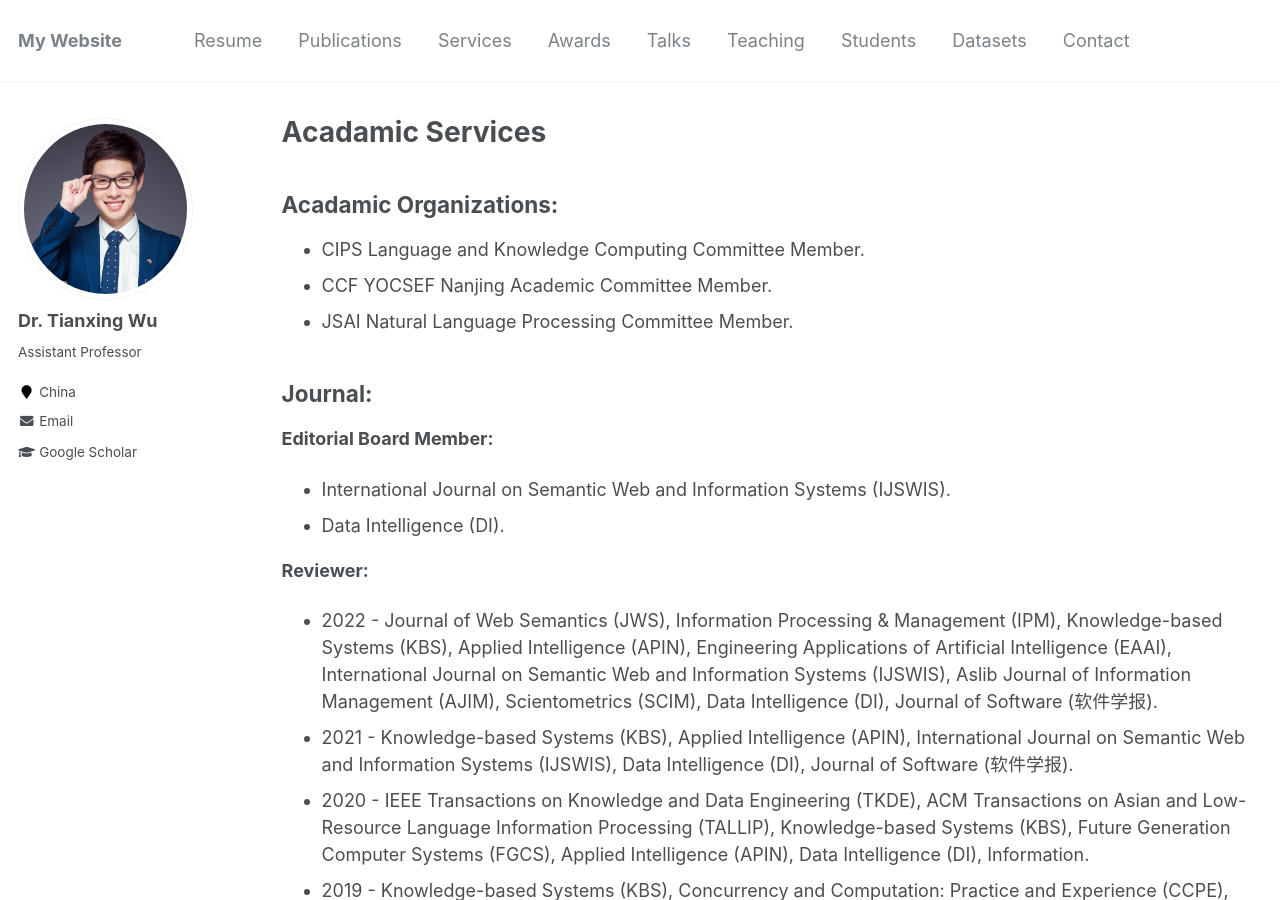
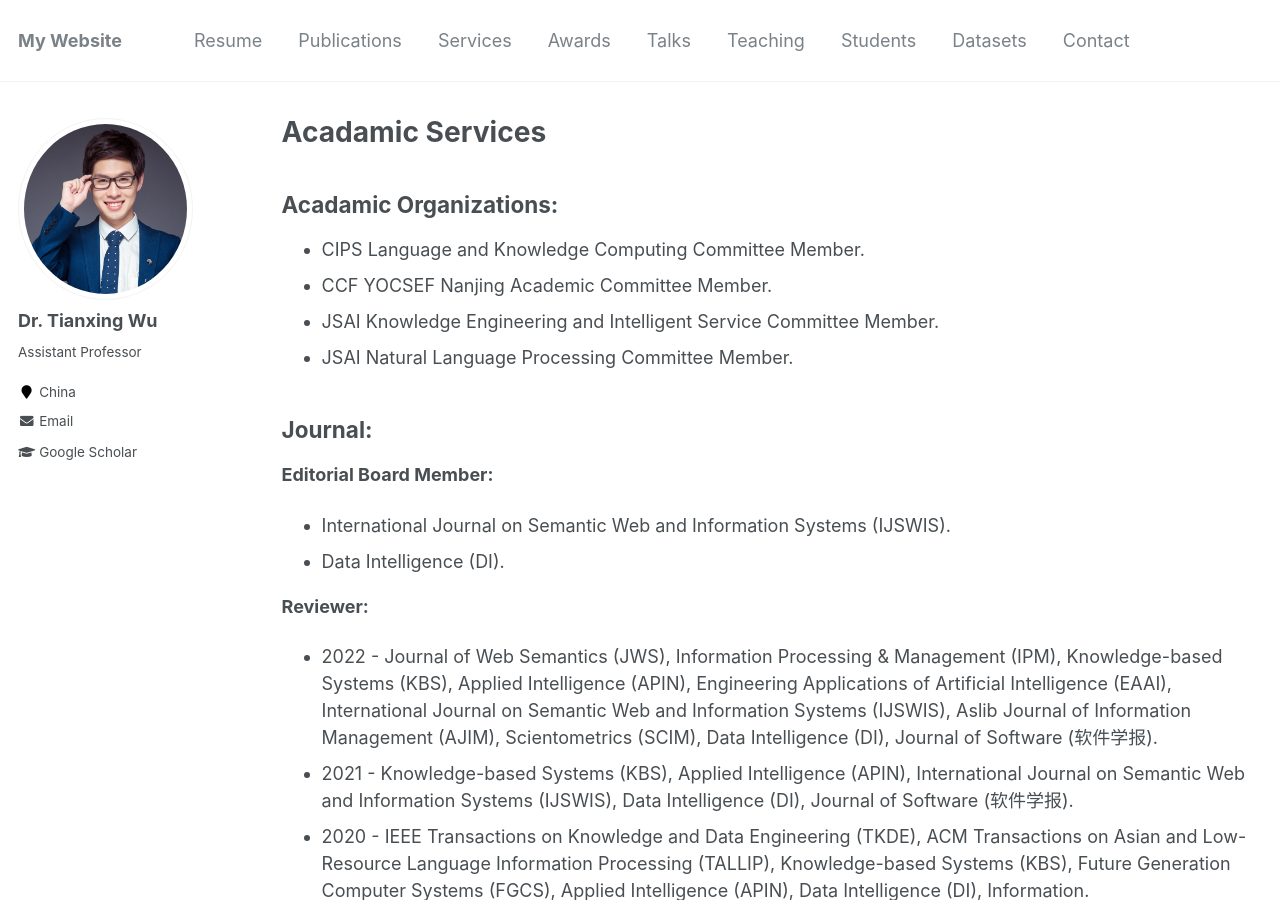
Before and after one commit to tianxing-wu/tianxing-wu.github.io, a Jekyll site: the page built from _pages/services.md, in a window 1280 px wide and 900 px high. Built offline with Jekyll 4.4.1, drawn with Linux system fonts in a browser that asks for light colours.

Commit message:
Update services.md

```diff
--- a/_pages/services.md
+++ b/_pages/services.md
@@ -7,6 +7,7 @@ author_profile: true
 ## Acadamic Organizations:
 * CIPS Language and Knowledge Computing Committee Member.
 * CCF YOCSEF Nanjing Academic Committee Member.
+* JSAI Knowledge Engineering and Intelligent Service Committee Member.
 * JSAI Natural Language Processing Committee Member.
 
 ## Journal:
```
